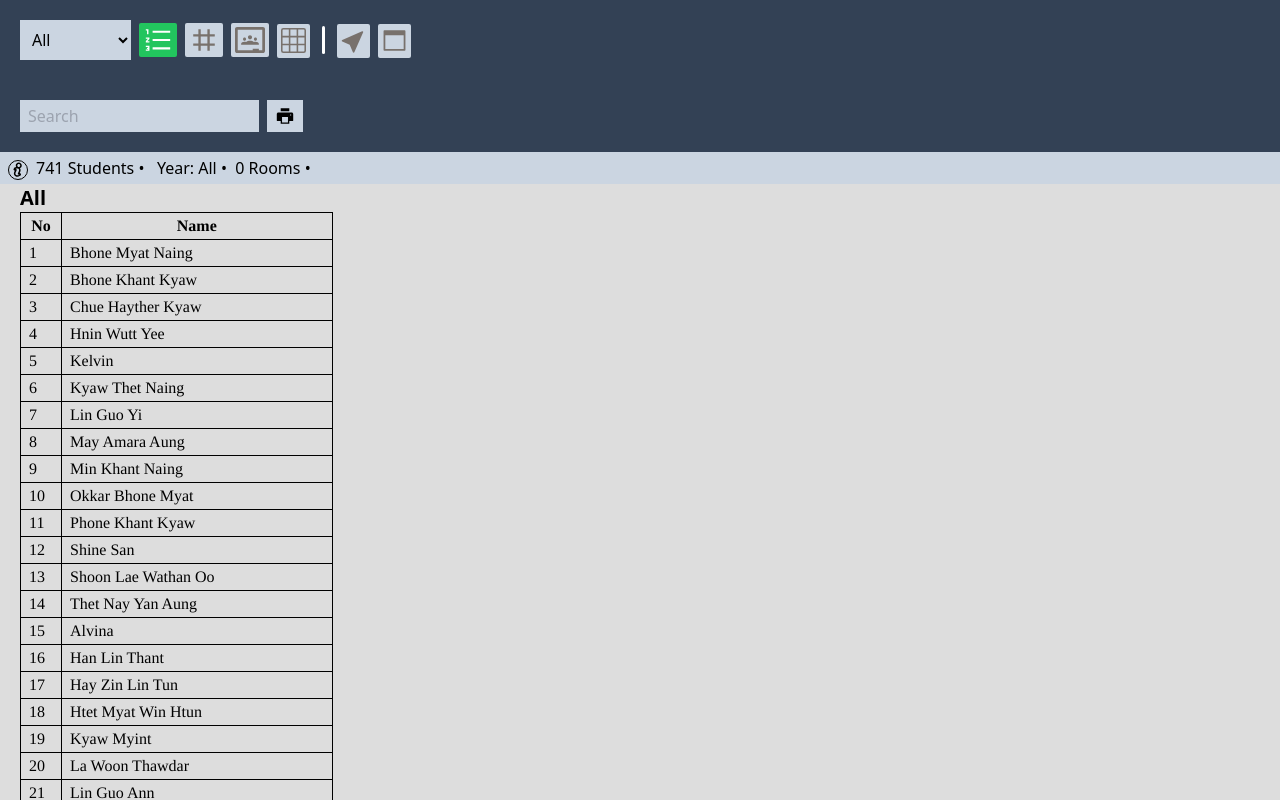
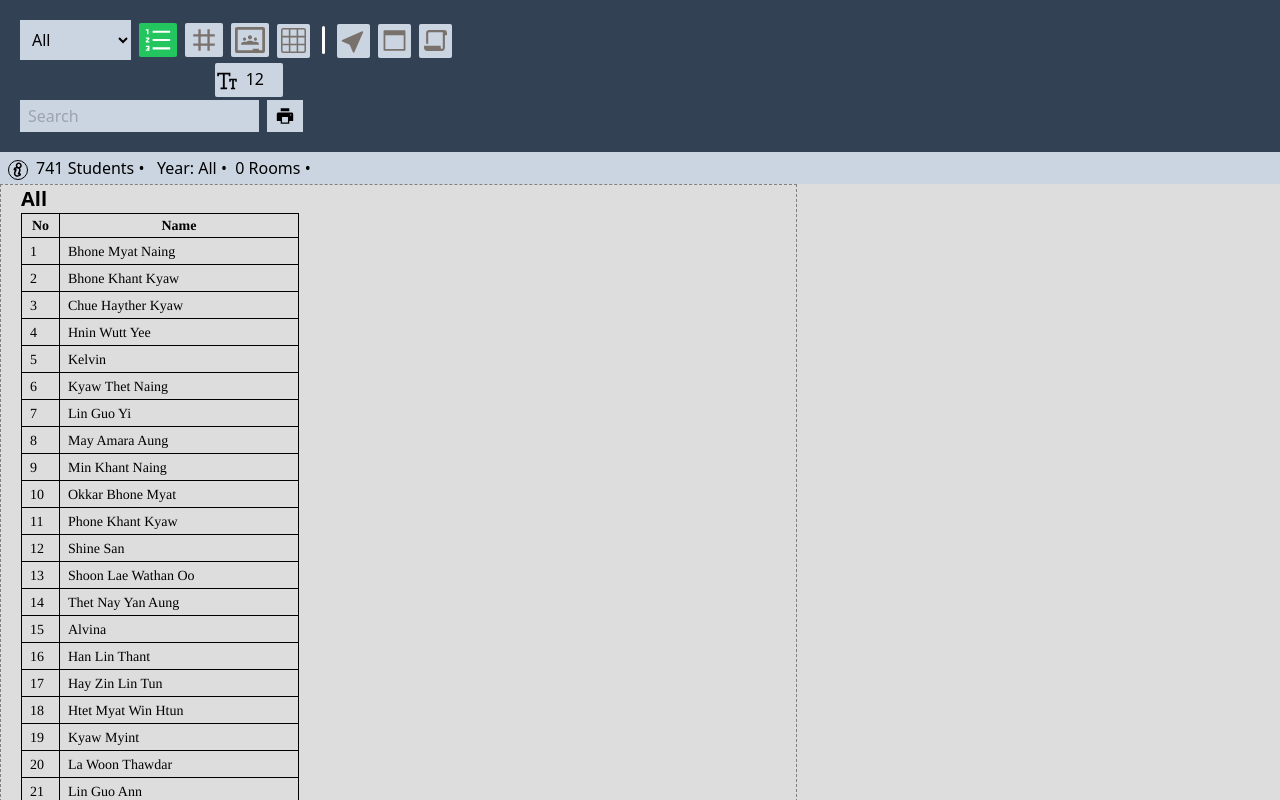
Before and after one commit to zsphinxyz/next01, a Next.js app: page /list in a window 1280 px wide. Shown: the top 800 px of the page. Built offline with nearby package versions, Linux system fonts and the light colour scheme.

Commit message:
more functions

```diff
--- a/pages/list/index.tsx
+++ b/pages/list/index.tsx
@@ -11,7 +11,8 @@ import {BsGrid3X3, BsFillCursorFill} from 'react-icons/bs';
 import {TiInfoLargeOutline} from 'react-icons/ti';
 import {TbColumnInsertRight} from 'react-icons/tb';
 import {IoBrowsersSharp} from 'react-icons/io5';
-import {AiFillPrinter, AiOutlineColumnWidth, AiOutlineOrderedList, AiOutlineNumber} from 'react-icons/ai';
+import {RiFilePaper2Line} from 'react-icons/ri';
+import {AiFillPrinter, AiOutlineColumnWidth, AiOutlineOrderedList, AiOutlineNumber, AiOutlineFontSize} from 'react-icons/ai';
 
 
 	// React & Next
@@ -32,10 +33,14 @@ export default function Att() {
 	const [cols, setCols] = useState(5); 				// number of columns
 	const [colRef, setColRef] = useState<number[]>([])	// col array
 	const [colWidth, setColWidth] = useState(80)		// width of empty columns
+	const [rowHeight, setRowHeight] = useState(27)		// height of empty rows
 	const [isRoll, setIsRoll] = useState(false)			// show roll no or not
 	const [isNo, setIsNo] = useState(true)				// show Number or not
 	const [isCell, setIsCell] = useState(false) 		// select individual cells
 	const [tableHeader, setTableHeader] = useState(false)	// set Table header
+	const [ori, setOri] = useState(false)				// set Orientation
+
+	const [fontSize, setFontSize] = useState(12)		// font size
 
 	// const searchParams = useSearchParams();
 	// const year = searchParams?.get('all')
@@ -45,6 +50,8 @@ export default function Att() {
 
 	let c = 0;
 	let arr = [1,2,3,4,5,6,7,8,9,10,11,12,13,14,15,16,17,18,19,20,21,22,23,24,25]
+
+	// let studentNames:string[] = []
 
 	useEffect(() => {
 		for (let i = 1; i < arr.length; i++) {
@@ -58,6 +65,12 @@ export default function Att() {
 		))
 	 setR('')
 	 setSearch('')
+
+	//  store all the students names in one single array
+	//  data.map(i => (
+	// 	studentNames.push(i.name)
+	//  ))
+	//  console.log(studentNames.sort())
 	}, [year])
 
 	const handleInput = (e:any) => {
@@ -164,6 +177,13 @@ export default function Att() {
 			<input type="number" min='10' max='200' className='outline-none bg-transparent w-10 h-8 text-right' value={colWidth} onChange={e => setColWidth(parseInt(e.target.value))}/>
 		</label>}
 
+		{empty && <label className=' rounded-sm pr-1 bg-slate-300'>
+			<AiOutlineColumnWidth className=' inline-block text-2xl h-8 rotate-90' />
+			<input type="number" min='10' max='200' className='outline-none bg-transparent w-10 h-8 text-right' value={rowHeight} onChange={e => setRowHeight(parseInt(e.target.value))}/>
+		</label>}
+
+
+
 				{/* Divider  */}
 	<div className='w-[3px] h-7 bg-white mx-1 rounded-full' />
 
@@ -193,6 +213,19 @@ export default function Att() {
 			</label>
 		</Hover>
 
+		{/* Orientation */}
+		<Hover text='Orientation'>
+			<label className={` p-1 pb-2 rounded-sm ${ori ? 'bg-green-500' : 'bg-slate-300'}`}>
+				<input
+					type='checkbox'
+					checked={ori}
+					className='appearance-none peer'
+					onChange={ () => setOri(!ori) }
+				/>
+				<RiFilePaper2Line  className='w-fit inline text-[25px] text-stone-500 peer-checked:text-white peer-checked:rotate-90 text-align-right' />
+			</label>
+		</Hover>
+
 
 	</div> {/* upper contol row ends */}
 
@@ -214,7 +247,14 @@ export default function Att() {
 				</>
 				))
 			}
-		</div> {/* Middle row ends */}
+			<div className=" absolute left-[215px] w-[235px] h-7 flex items-center rounded-sm">
+				<label className=' rounded-sm pr-1 bg-slate-300'>
+					<AiOutlineFontSize className=' inline-block text-2xl h-8' />
+					<input type="number" min='8' max='20' className='outline-none bg-transparent w-10 h-8 text-right' value={fontSize} onChange={e => setFontSize(parseInt(e.target.value))}/>
+				</label>
+			</div>
+		</div>
+		{/* Middle row ends */}
 
 
 			{/* bottom contol row starts */}
@@ -253,7 +293,7 @@ export default function Att() {
 
 		<div
 		ref={printRef}
-		className='min-w-fit w-[210mm] h-[297mm]'>
+		className={`min-w-fit ${ori ? 'h-[8.3in] w-[11.7in]' : 'w-[8.3in] h-[11.7in]' } [border:dashed_1px_gray] print:border-0`}>
 
 		{/* Page Header */}
 
@@ -269,7 +309,7 @@ export default function Att() {
 			: `Year ${year}, Room(${r.split('').sort().join()})` }
 		</h1>
 
- 		<table className={`font-[Times] whitespace-nowrap ${isCell ? 'cursor-cell' : 'cursor-default'} selection:bg-slate-700 selection:text-white ml-5 print:ml-0`}>
+ 		<table className={`font-[Times] whitespace-nowrap ${isCell ? 'cursor-cell' : 'cursor-default'} selection:bg-slate-700 selection:text-white ml-5 print:ml-0`} style={{fontSize: fontSize+2}}>
 		<thead>
 		 <tr>
 			{isNo && <th className="border border-black">No</th>}
@@ -308,7 +348,7 @@ export default function Att() {
 					.map((i) => {
 						c++;
 						return(
-							<tr key={i.id}>
+							<tr key={i.id} style={{height: rowHeight}}>
 								{isNo && <td className='border border-black px-2 '> {c} </td>}
 								{isRoll && <td className='border border-black px-2 '>
 									{i.roll != 0 ? `${romanize(Number(i.year))}-${i.roll}` : '-'}
```
Lines whose indentation alone changed are shown as unchanged.
